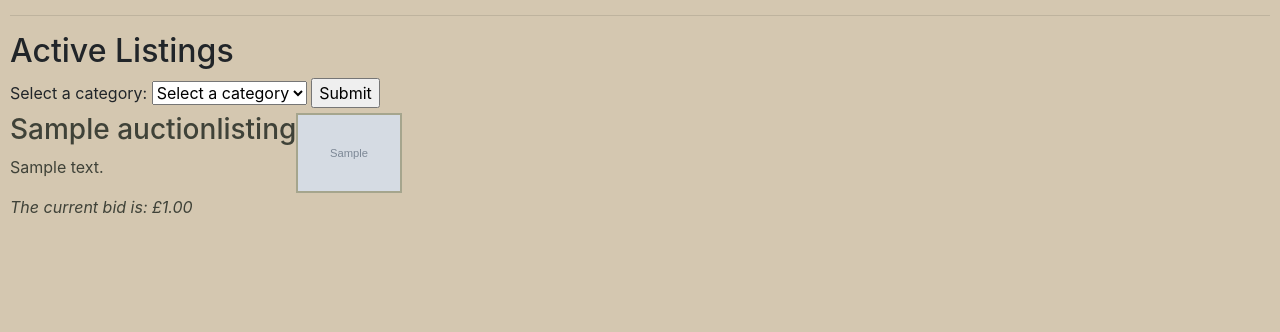
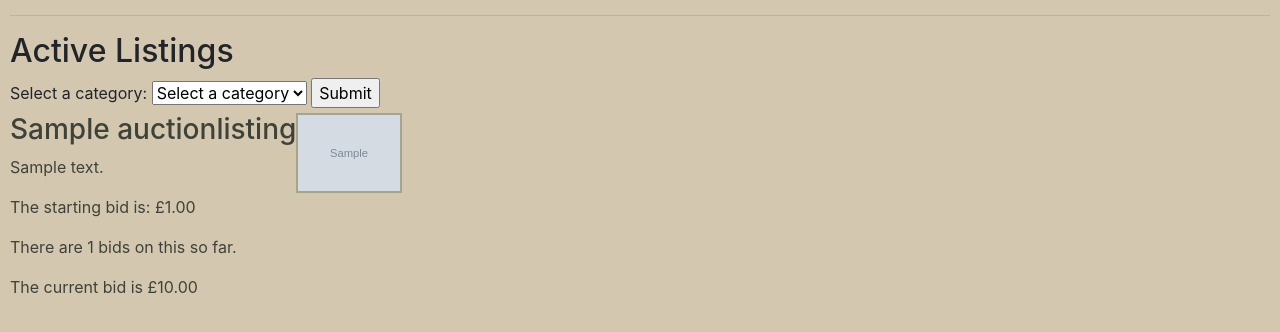
Before and after one commit to OliviaU-B/commerce-project, a Django app: page / in a window 1280 px wide. Shown: the part 131-463 px from the top of the page. Run offline with Django 3.2, Linux system fonts and the light colour scheme; tables that the repository leaves empty hold one stand-in row (values such as "Sample post"); grey boxes marked "Sample" are stand-in pictures; parts of the project's set-up code (start-up, migrations or seed data) failed here and were passed over; some libraries are stand-ins or nearby versions.

Commit message:
Share current bid in index and listing page

```diff
--- a/auctions/models.py
+++ b/auctions/models.py
@@ -34,6 +34,12 @@ class Bid(models.Model):
     auction_listing = models.ForeignKey(AuctionListing, on_delete=models.CASCADE)
     created_at = models.DateTimeField(auto_now_add=True)
 
+    class Meta:
+        get_latest_by = "created_at"
+
+    def __str__(self):
+        return f"{self.amount}"
+
 
 class WatchedItem(models.Model):
     auction_listing = models.ForeignKey(AuctionListing, on_delete=models.CASCADE)
--- a/auctions/templates/auctions/index.html
+++ b/auctions/templates/auctions/index.html
@@ -20,7 +20,11 @@
             <div>
                 <h3>{{ auction.name }}</h3>
                 <p>{{ auction.description }}</p>
-                <span>The current bid is: £{{ auction.starting_bid }}</span>
+                <p>The starting bid is: £{{ auction.starting_bid }}</p>
+                <p>There are {{ auction.bid_set.count }} bids on this so far.</p>
+                {% if auction.bid_set.count > 0 %}
+                    <p>The current bid is £{{ auction.bid_set.latest.amount }}</p>
+                {% endif %}
             </div>
             {% if auction.image %}
                 <img src="{{ auction.image }}" alt="{{ auction.name }}" class="list_image">
--- a/auctions/templates/auctions/listing.html
+++ b/auctions/templates/auctions/listing.html
@@ -6,6 +6,8 @@
     <p>{{ listing.description }}</p>
     <img src="{{ listing.image }}" alt="{{ listing.name }}" class="listed_image">
     <p>Category: {{ listing.get_category_display }}</p>
+    <p>Number of bids: {{ listing.bid_set.count }}</p>
+    <p>Current bid: £{{ listing.bid_set.latest.amount }}</p>
 
     {% if user.is_authenticated %}
         {% if is_active %}
```
